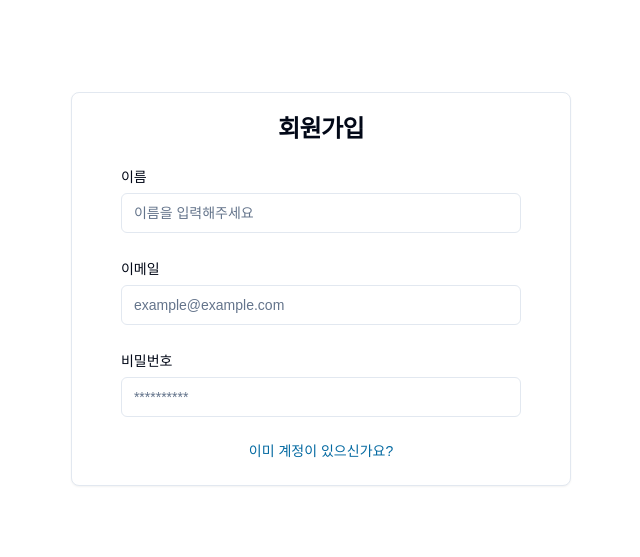
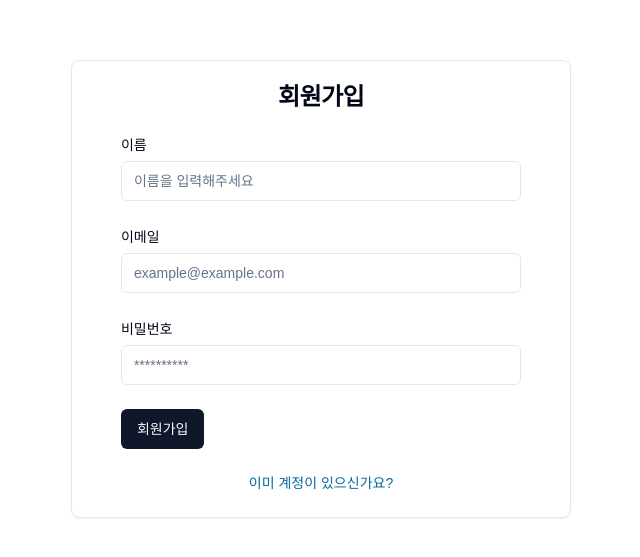
Before and after one commit to kkomin/chatgpt-by-min, a Next.js app: page /signup in a window 1280 px wide. Shown: the part 111-668 px from the top of the page, without its empty margins (319-959 px from the left). Built offline with nearby package versions, Linux system fonts and the light colour scheme.

Commit message:
⚙️회원가입 버튼 생성

```diff
--- a/components/auth/SignUpForm.tsx
+++ b/components/auth/SignUpForm.tsx
@@ -1,6 +1,7 @@
 import { Input } from "../ui/input";
 import { Label } from "../ui/label";
 import FormCard from "./FormCard";
+import { Submit } from "./submit";
 
 export default function SignUpForm() {
     return (
@@ -34,6 +35,7 @@ export default function SignUpForm() {
                         type="password"
                         placeholder="**********"/>
                 </div>
+                <Submit>회원가입</Submit>
             </form>
     </FormCard>
     );
--- /dev/null
+++ b/components/auth/submit.tsx
@@ -0,0 +1,8 @@
+import { Children } from "react";
+import { Button, ButtonProps } from "../ui/button";
+
+export function Submit({ children, ...others}: ButtonProps){
+    return (
+        <Button {...others} type="submit">{children}</Button>
+    );
+}
```
